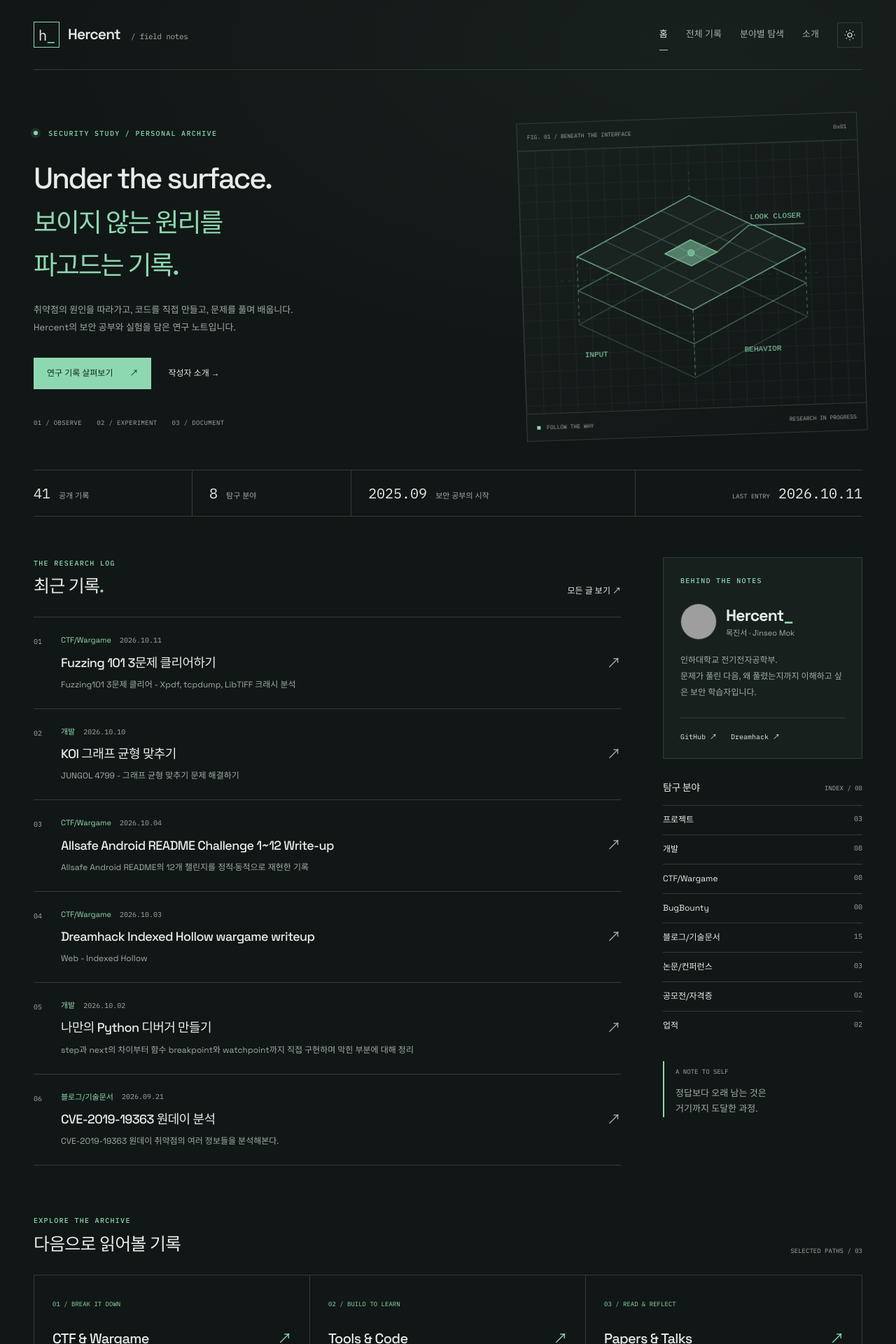
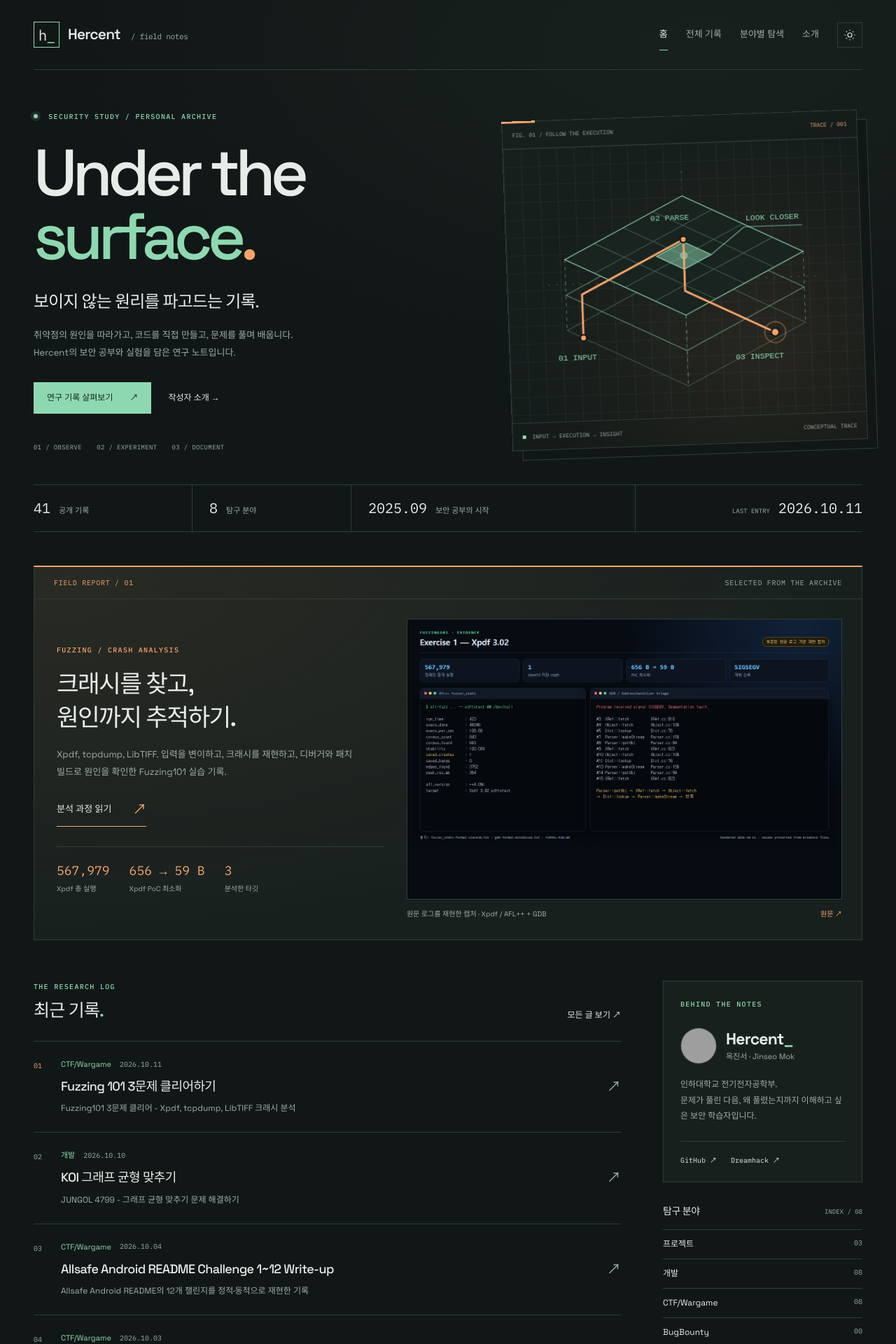
Before and after one commit to katarinabluu-gosegulover/Hercent.github.io, a Jekyll site: the page built from index.html, in a window 1280 px wide. Shown: the top 1920 px of the page at 70% size. Built offline with Jekyll 4.4.1, drawn with Linux system fonts in a browser that asks for light colours; some web fonts are replaced; grey boxes are pictures that could not be loaded.

Commit message:
Add execution trace and featured security analysis to homepage

```diff
--- /dev/null
+++ b/_data/spotlight.yml
@@ -0,0 +1,14 @@
+post_url: /posts/fuzzing-101-3-chall/
+label: FUZZING / CRASH ANALYSIS
+headline: 크래시를 찾고,<br>원인까지 추적하기.
+description: Xpdf, tcpdump, LibTIFF. 입력을 변이하고, 크래시를 재현하고, 디버거와 패치 빌드로 원인을 확인한 Fuzzing101 실습 기록.
+image: /assets/images/xpdf-result.png
+image_alt: Xpdf AFL++ 실행 통계와 Parser::getObj 재귀 스택을 원문 로그로 재현한 이미지
+image_caption: 원문 로그를 재현한 캡처 · Xpdf / AFL++ + GDB
+metrics:
+  - value: "567,979"
+    label: Xpdf 총 실행
+  - value: "656 → 59 B"
+    label: Xpdf PoC 최소화
+  - value: "3"
+    label: 분석한 타깃
--- a/_layouts/default.html
+++ b/_layouts/default.html
@@ -15,7 +15,7 @@
   <link rel="preconnect" href="https://fonts.googleapis.com">
   <link rel="preconnect" href="https://fonts.gstatic.com" crossorigin>
   <link href="https://fonts.googleapis.com/css2?family=Space+Grotesk:wght@400;500;600;700&family=IBM+Plex+Mono:wght@400;500;600&family=IBM+Plex+Sans+KR:wght@400;500;600;700&display=swap" rel="stylesheet">
-  <link rel="stylesheet" href="{{ '/assets/research.css' | relative_url }}?v=20261020">
+  <link rel="stylesheet" href="{{ '/assets/research.css' | relative_url }}?v=20261021">
   <script src="{{ '/assets/research.js' | relative_url }}?v=20261020" defer></script>
   <noscript><style>[data-tab-panel][hidden], [data-document-slide][hidden] { display: block !important; } .search-tools, [data-tab-trigger], .theme-toggle { display: none; }</style></noscript>
 </head>
--- a/assets/research.css
+++ b/assets/research.css
@@ -9,6 +9,7 @@
   --line: #303d36;
   --accent: #8ed8b1;
   --accent-ink: #10281e;
+  --warm: #f6a46b;
   --grid: #26352c;
   --code: #0c1210;
   --mono: "IBM Plex Mono", monospace;
@@ -24,6 +25,7 @@
   --line: #cbd3c5;
   --accent: #24694c;
   --accent-ink: #fff;
+  --warm: #ad481b;
   --grid: #dce1d4;
   --code: #e7eae1;
 }
@@ -60,18 +62,21 @@ h1,h2,h3 { line-height: 1.4; letter-spacing: -.035em; }
 .site-nav a[aria-current],.site-nav a:hover { color: var(--text); box-shadow: 0 1px var(--accent); }
 .theme-toggle { border: 1px solid var(--line); background: none; color: var(--text); width: 36px; height: 36px; display: grid; place-items: center; }
 .theme-toggle:hover { border-color: var(--accent); }
-.research-hero { display: grid; grid-template-columns: 1.35fr 1fr; gap: 40px; align-items: center; padding: 68px 0 48px; }
-.research-hero h1 { font-size: clamp(30px,3.3vw,46px); letter-spacing: -.055em; margin-top: 25px; font-weight: 500; line-height: 1.45; }
-.research-hero h1 > span { color: var(--accent); font-size: .88em; font-weight: 500; }
+.research-hero { display: grid; grid-template-columns: 1.25fr 1fr; gap: 40px; align-items: center; padding: 58px 0 48px; }
+.research-hero h1 { font-size: clamp(64px,7.3vw,104px); letter-spacing: -.075em; margin-top: 25px; font-weight: 500; line-height: .98; }
+.research-hero h1 > span { color: var(--accent); }
+.warm-dot { color: var(--warm); }
+.hero-statement { margin-top: 26px; font-size: clamp(18px,2vw,24px); letter-spacing: -.04em; }
 .status-dot { width: 6px; height: 6px; display: inline-block; background: var(--accent); border-radius: 50%; margin: 0 8px 1px 0; box-shadow: 0 0 0 4px color-mix(in srgb,var(--accent) 12%,transparent); }
-.hero-text { color: var(--muted); font-size: 13px; line-height: 1.95; margin-top: 22px; }
+.hero-text { color: var(--muted); font-size: 13px; line-height: 1.95; margin-top: 14px; }
 .hero-actions { display: flex; align-items: center; gap: 24px; margin-top: 30px; }
 .button { display: inline-flex; justify-content: center; gap: 24px; align-items: center; padding: 11px 18px; border: 1px solid var(--line); font-size: 12px; font-weight: 500; }
 .button-primary { background: var(--accent); border-color: var(--accent); color: var(--accent-ink); }
 .button-primary:hover { background: var(--text); color: var(--bg); border-color: var(--text); }
 .text-link { font-size: 12px; white-space: nowrap; }
 .hero-caption { display: flex; flex-wrap: wrap; gap: 21px; font: 9px var(--mono); color: var(--muted); margin-top: 42px; letter-spacing: .04em; }
-.analysis-figure { color: var(--accent); border: 1px solid var(--line); background: linear-gradient(145deg,var(--surface),var(--bg)); transform: rotate(-2deg); }
+.analysis-figure { position: relative; color: var(--accent); border: 1px solid var(--line); background: radial-gradient(ellipse at 72% 70%,color-mix(in srgb,var(--warm) 9%,transparent),transparent 65%),linear-gradient(145deg,var(--surface),var(--bg)); transform: rotate(-2deg); box-shadow: 14px 14px 0 -1px var(--bg),14px 14px 0 0 var(--line); }
+.analysis-figure::before { content: ""; position: absolute; top: -1px; left: -1px; width: 48px; height: 3px; background: var(--warm); }
 .figure-topline,.figure-bottomline { display: flex; justify-content: space-between; gap: 10px; padding: 14px; font: 8px var(--mono); color: var(--muted); }
 .figure-topline { border-bottom: 1px solid var(--line); }
 .figure-bottomline { border-top: 1px solid var(--line); }
@@ -80,6 +85,11 @@ h1,h2,h3 { line-height: 1.4; letter-spacing: -.035em; }
 .diagram-surface { fill: color-mix(in srgb,var(--accent) 6%,var(--bg)); }
 .diagram-focus { fill: var(--accent); fill-opacity: .5; }
 .diagram-callout { opacity: .8; }
+.trace-label { color: var(--warm); }
+.trace-guide { stroke: var(--warm); stroke-width: 2; opacity: .18; }
+.trace-flow { stroke: var(--warm); stroke-width: 2.5; stroke-linejoin: round; stroke-dasharray: 1; stroke-dashoffset: 0; }
+.trace-nodes { fill: var(--warm); stroke: var(--bg); stroke-width: 2; }
+.trace-pulse { stroke: var(--warm); stroke-width: 1; opacity: .55; transform-box: fill-box; transform-origin: center; }
 .archive-strip { display: grid; grid-template-columns: .7fr .7fr 1.25fr 1fr; border-top: 1px solid var(--line); border-bottom: 1px solid var(--line); }
 .archive-strip > div { padding: 19px 24px; border-right: 1px solid var(--line); display: flex; align-items: baseline; gap: 12px; }
 .archive-strip > div:first-child { padding-left: 0; }
@@ -87,6 +97,26 @@ h1,h2,h3 { line-height: 1.4; letter-spacing: -.035em; }
 .archive-strip strong { font: 20px var(--mono); font-weight: 400; }
 .archive-strip span { color: var(--muted); font-size: 11px; }
 .archive-strip .strip-label { font: 9px var(--mono); }
+.case-study { margin-top: 48px; border: 1px solid var(--line); border-top: 2px solid var(--warm); background: radial-gradient(ellipse at 0 0,color-mix(in srgb,var(--warm) 8%,transparent),transparent 70%),var(--surface); }
+.case-heading { display: flex; justify-content: space-between; gap: 16px; padding: 14px 28px; border-bottom: 1px solid var(--line); font-size: 10px; letter-spacing: .07em; color: var(--muted); }
+.case-heading > :first-child { color: var(--warm); }
+.case-grid { display: grid; grid-template-columns: .9fr 1.1fr; align-items: center; }
+.case-copy { min-width: 0; padding: 32px; }
+.case-copy .eyebrow { color: var(--warm); }
+.case-copy h2 { font-size: clamp(26px,2.7vw,36px); margin: 16px 0; font-weight: 500; line-height: 1.4; letter-spacing: -.05em; }
+.case-copy h2 a:hover { color: var(--warm); }
+.case-description { color: var(--muted); max-width: 430px; font-size: 13px; line-height: 1.9; }
+.case-link { display: inline-flex; gap: 30px; align-items: center; margin-top: 24px; padding-bottom: 6px; border-bottom: 1px solid var(--warm); font-size: 13px; }
+.case-link span { color: var(--warm); font-size: 20px; }
+.case-metrics { display: flex; flex-wrap: wrap; gap: 18px 28px; border-top: 1px solid var(--line); padding-top: 22px; margin: 28px 0 0; }
+.case-metrics > div { display: flex; flex-direction: column; gap: 6px; }
+.case-metrics dt { color: var(--muted); font-size: 10px; }
+.case-metrics dd { order: -1; margin: 0; font: 18px var(--mono); color: var(--warm); }
+.case-evidence { min-width: 0; margin: 0; padding: 28px 28px 28px 0; }
+.case-evidence > a { display: block; border: 1px solid var(--line); background: #070e15; }
+.case-evidence img { display: block; width: 100%; }
+.case-evidence figcaption { margin-top: 12px; font-size: 10px; color: var(--muted); display: flex; flex-wrap: wrap; justify-content: space-between; gap: 8px; }
+.case-evidence figcaption a { color: var(--warm); }
 .home-columns { display: grid; grid-template-columns: minmax(0,1fr) 285px; gap: 60px; padding: 58px 0; }
 .section-heading { display: flex; align-items: flex-end; justify-content: space-between; gap: 20px; margin-bottom: 26px; }
 .section-heading h2 { font-size: 25px; margin-top: 7px; font-weight: 500; }
@@ -97,7 +127,8 @@ h1,h2,h3 { line-height: 1.4; letter-spacing: -.035em; }
 .note-row h3 { margin-top: 9px; font-size: 18px; font-weight: 500; }
 .note-row p { color: var(--muted); font-size: 12px; margin-top: 9px; }
 .row-arrow { color: var(--muted); align-self: center; font-size: 20px; }
-.note-row:hover .row-arrow { color: var(--accent); }
+.note-row:hover .row-arrow { color: var(--warm); }
+.note-row:first-child .note-number { color: var(--warm); }
 .kicker-row { display: flex; flex-wrap: wrap; gap: 12px; align-items: center; }
 .category-badge { color: var(--accent); font-size: 11px; }
 .post-meta { font-size: 10px; color: var(--muted); }
@@ -217,7 +248,13 @@ code { font-family: var(--mono); }
 .error-code { color: var(--accent); font: 100px var(--mono); }
 .error-layout { min-height: 65vh; display: grid; align-content: center; justify-items: start; gap: 20px; }
 @keyframes diagram-enter { from { transform: translateY(8px) rotate(-2deg); } to { transform: translateY(0) rotate(-2deg); } }
-@media (prefers-reduced-motion: no-preference) { .analysis-figure { animation: diagram-enter .8s ease-out both; } }
+@keyframes trace-draw { 0%,10% { stroke-dashoffset: 1; } 85%,100% { stroke-dashoffset: 0; } }
+@keyframes trace-inspect { 0%,70% { transform: scale(.7); opacity: .15; } 85% { transform: scale(1.6); opacity: .8; } 100% { transform: scale(1); opacity: .55; } }
+@media (prefers-reduced-motion: no-preference) {
+  .analysis-figure { animation: diagram-enter .8s ease-out both; }
+  .trace-flow { animation: trace-draw 4s ease-in-out both; }
+  .trace-pulse { animation: trace-inspect 4s ease-in-out both; }
+}
 @media (max-width: 1050px) {
   .page-shell { width: calc(100% - 56px); }
   .brand-suffix { display: none; }
@@ -226,6 +263,9 @@ code { font-family: var(--mono); }
   .archive-strip > div { padding: 16px; gap: 8px; flex-wrap: wrap; }
   .archive-strip strong { font-size: 17px; }
   .hero-caption { gap: 12px; font-size: 8px; }
+  .case-copy { padding: 26px; }
+  .case-metrics { gap: 14px; }
+  .case-metrics dd { font-size: 16px; }
 }
 @media (max-width: 760px) {
   .page-shell { width: calc(100% - 36px); }
@@ -234,13 +274,21 @@ code { font-family: var(--mono); }
   .theme-toggle { order: 1; }
   .site-nav { order: 2; width: 100%; justify-content: space-between; margin: 0; gap: 18px; }
   .research-hero { grid-template-columns: 1fr; padding: 36px 0; gap: 34px; }
-  .research-hero h1 { font-size: clamp(29px,7vw,43px); }
-  .analysis-figure { max-width: 440px; width: 100%; justify-self: center; transform: none; }
+  .research-hero h1 { font-size: clamp(58px,13vw,88px); }
+  .hero-statement { font-size: 20px; }
+  .analysis-figure { max-width: 440px; width: calc(100% - 16px); justify-self: center; transform: none; }
   .hero-caption { font-size: 9px; margin-top: 30px; }
   .archive-strip { grid-template-columns: 1fr 1fr; }
   .archive-strip > div,.archive-strip > div:first-child,.archive-strip > div:last-child { padding: 16px; justify-content: flex-start; }
   .archive-strip > div:nth-child(2) { border-right: 0; }
   .archive-strip > div:nth-child(-n+2) { border-bottom: 1px solid var(--line); }
+  .case-study { margin-top: 32px; }
+  .case-grid { grid-template-columns: 1fr; }
+  .case-heading { padding: 12px 20px; font-size: 9px; }
+  .case-heading > :last-child { display: none; }
+  .case-copy { padding: 24px; }
+  .case-copy h2 { font-size: 30px; }
+  .case-evidence { padding: 0 24px 24px; }
   .home-columns { grid-template-columns: 1fr; padding: 38px 0; gap: 38px; }
   .research-sidebar { display: grid; grid-template-columns: 1fr 1fr; gap: 24px; }
   .topic-directory { margin-top: 0; }
--- a/index.html
+++ b/index.html
@@ -6,11 +6,14 @@ nav: home
 ---
 {% assign latest_post = site.posts | first %}
 {% assign entry_count = site.posts.size | plus: site.data.standalone_pages.size %}
+{% assign spotlight = site.data.spotlight %}
+{% assign spotlight_post = site.posts | where: "url", spotlight.post_url | first %}
 <main>
   <section class="research-hero">
     <div class="hero-copy">
       <p class="eyebrow"><span class="status-dot"></span> SECURITY STUDY / PERSONAL ARCHIVE</p>
-      <h1>Under the surface.<br><span>보이지 않는 원리를<br>파고드는 기록.</span></h1>
+      <h1>Under the<br><span>surface<span class="warm-dot">.</span></span></h1>
+      <p class="hero-statement">보이지 않는 원리를 파고드는 기록.</p>
       <p class="hero-text">취약점의 원인을 따라가고, 코드를 직접 만들고, 문제를 풀며 배웁니다.<br class="desktop-break"> Hercent의 보안 공부와 실험을 담은 연구 노트입니다.</p>
       <div class="hero-actions">
         <a class="button button-primary" href="{{ '/posts/' | relative_url }}">연구 기록 살펴보기 <span aria-hidden="true">↗</span></a>
@@ -19,7 +22,7 @@ nav: home
       <div class="hero-caption"><span>01 / OBSERVE</span><span>02 / EXPERIMENT</span><span>03 / DOCUMENT</span></div>
     </div>
     <div class="analysis-figure" aria-hidden="true">
-      <div class="figure-topline"><span>FIG. 01 / BENEATH THE INTERFACE</span><span>0x01</span></div>
+      <div class="figure-topline"><span>FIG. 01 / FOLLOW THE EXECUTION</span><span class="trace-label">TRACE / 001</span></div>
       <svg class="layer-diagram" viewBox="0 0 440 340" fill="none">
         <defs><pattern id="grid" width="22" height="22" patternUnits="userSpaceOnUse"><path d="M22 0H0V22" stroke="currentColor" opacity=".12"/></pattern></defs>
         <rect width="440" height="340" fill="url(#grid)"/>
@@ -34,9 +37,13 @@ nav: home
           <path d="m254 139 42-33h72" class="diagram-callout"/>
           <circle cx="220" cy="139" r="4" class="diagram-focus"/>
         </g>
-        <g fill="currentColor" font-family="monospace" font-size="10"><text x="298" y="98">LOOK CLOSER</text><text x="78" y="270">INPUT</text><text x="285" y="270">BEHAVIOR</text></g>
+        <path class="trace-guide" d="M92 237V183L220 119V183L330 238" />
+        <path class="trace-flow" pathLength="1" d="M92 237V183L220 119V183L330 238" />
+        <g class="trace-nodes"><circle cx="92" cy="237" r="4"/><circle cx="220" cy="119" r="4"/><circle cx="330" cy="238" r="5"/></g>
+        <circle class="trace-pulse" cx="330" cy="238" r="13"/>
+        <g fill="currentColor" font-family="monospace" font-size="10"><text x="298" y="98">LOOK CLOSER</text><text x="60" y="264">01 INPUT</text><text x="180" y="95">02 PARSE</text><text x="280" y="270">03 INSPECT</text></g>
       </svg>
-      <div class="figure-bottomline"><span><i></i> FOLLOW THE WHY</span><span>RESEARCH IN PROGRESS</span></div>
+      <div class="figure-bottomline"><span><i></i> INPUT → EXECUTION → INSIGHT</span><span>CONCEPTUAL TRACE</span></div>
     </div>
   </section>
   <div class="archive-strip">
@@ -45,6 +52,28 @@ nav: home
     <div><strong>2025.09</strong><span>보안 공부의 시작</span></div>
     <div><span class="strip-label">LAST ENTRY</span><strong>{{ latest_post.date | date: "%Y.%m.%d" }}</strong></div>
   </div>
+  {% if spotlight_post %}
+    <section class="case-study" aria-labelledby="case-study-title">
+      <div class="case-heading"><span class="mono">FIELD REPORT / 01</span><span class="mono">SELECTED FROM THE ARCHIVE</span></div>
+      <div class="case-grid">
+        <div class="case-copy">
+          <p class="eyebrow">{{ spotlight.label | escape }}</p>
+          <h2 id="case-study-title"><a href="{{ spotlight_post.url | relative_url }}">{{ spotlight.headline }}</a></h2>
+          <p class="case-description">{{ spotlight.description | escape }}</p>
+          <a class="case-link" href="{{ spotlight_post.url | relative_url }}">분석 과정 읽기 <span aria-hidden="true">↗</span></a>
+          <dl class="case-metrics">
+            {% for metric in spotlight.metrics %}
+              <div><dt>{{ metric.label | escape }}</dt><dd>{{ metric.value | escape }}</dd></div>
+            {% endfor %}
+          </dl>
+        </div>
+        <figure class="case-evidence">
+          <a href="{{ spotlight_post.url | relative_url }}"><img src="{{ spotlight.image | relative_url }}" alt="{{ spotlight.image_alt | escape }}" width="1400" height="900" loading="lazy"></a>
+          <figcaption>{{ spotlight.image_caption | escape }} <a href="{{ spotlight_post.url | relative_url }}">원문 ↗</a></figcaption>
+        </figure>
+      </div>
+    </section>
+  {% endif %}
   <div class="home-columns">
     <section class="latest-notes">
       <div class="section-heading"><div><p class="eyebrow">THE RESEARCH LOG</p><h2>최근 기록<span class="accent">.</span></h2></div><a class="text-link" href="{{ '/posts/' | relative_url }}">모든 글 보기 ↗</a></div>
```
Also changed, not shown: tests/smoke.cjs (+29 -4 lines), README.md.
